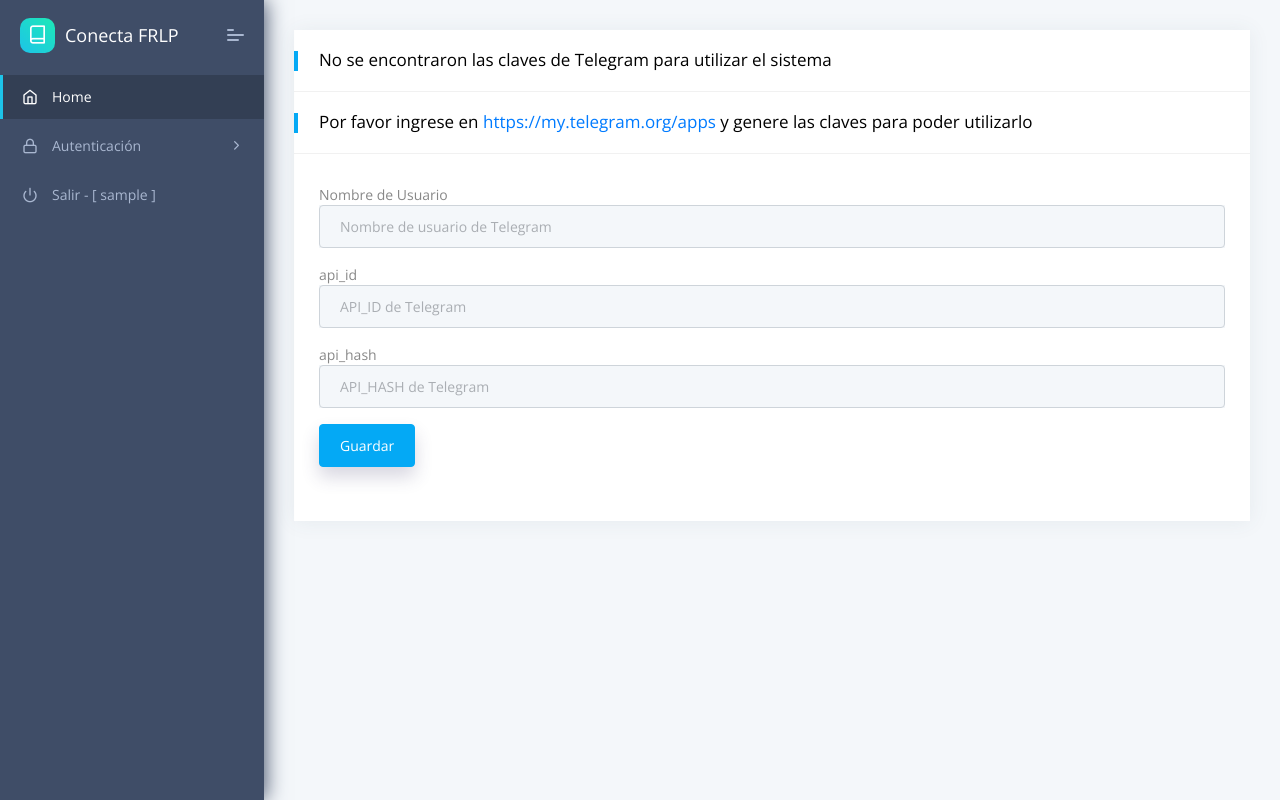
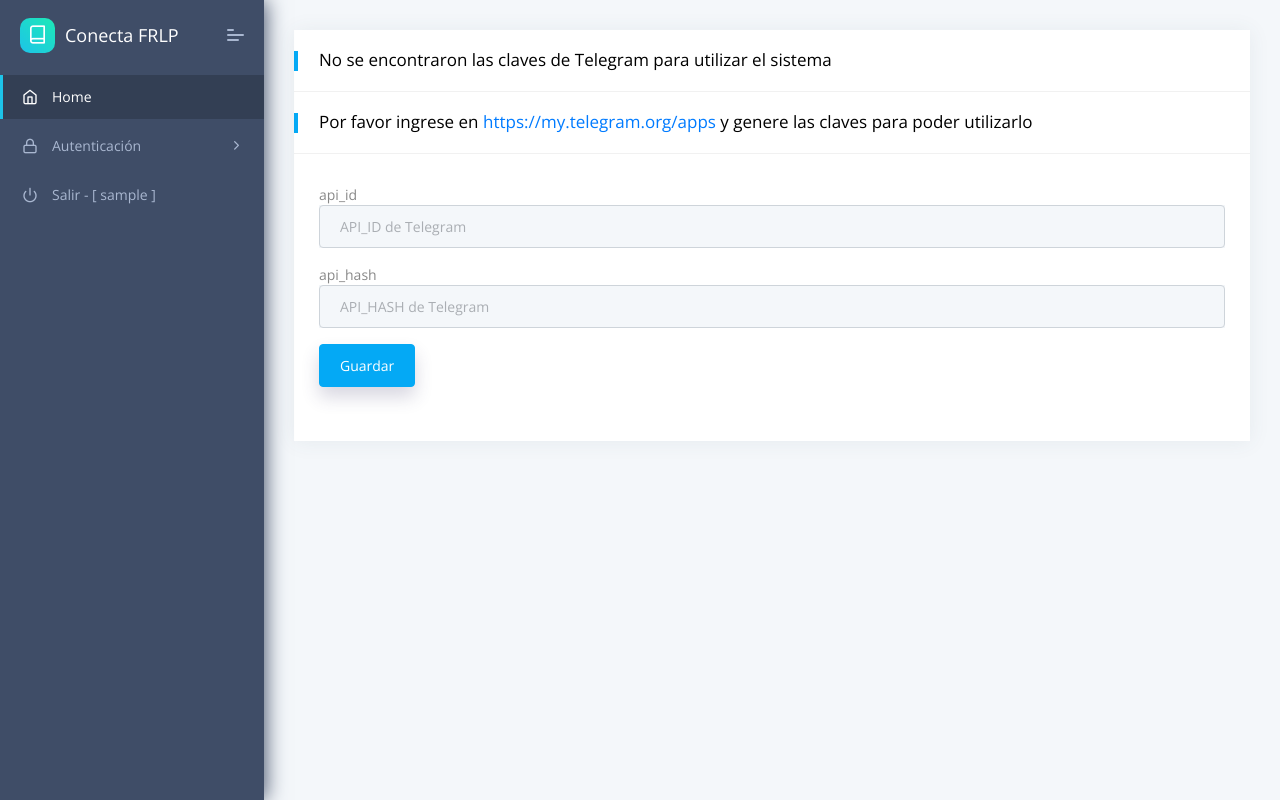
Before and after one commit to diegomeretta/conectafrlp, a Django app: page / in a window 1280 px wide. Run offline with Django 3.2, Linux system fonts and the light colour scheme; the visitor is signed in with stand-in values (Sample User, id 1); data that the repository does not hold is empty; some libraries are stand-ins or nearby versions.

Commit message:
* Borrado de solicitud de usuario para apis

```diff
--- a/app/forms.py
+++ b/app/forms.py
@@ -4,12 +4,8 @@ from .models import Usuario
 class AltaUsuarioForm(ModelForm):
     class Meta:
         model = Usuario
-        fields = "__all__"
+        fields = ["api_id", "api_hash"]
         widgets = {
-            'username': TextInput(attrs={
-                "placeholder" : "Nombre de usuario de Telegram",
-                "class": "form-control"
-            }),
             'api_id': TextInput(attrs={
                 "placeholder" : "API_ID de Telegram",
                 "class": "form-control"
--- a/app/views.py
+++ b/app/views.py
@@ -53,6 +53,7 @@ def solicitar_keys(request):
         form = AltaUsuarioForm(request.POST)
         if form.is_valid():
             usuario = form.save(commit=False)
+            usuario.username = request.user.username
             usuario.save()
 
             return redirect('/')
--- a/core/templates/solicitar_keys.html
+++ b/core/templates/solicitar_keys.html
@@ -27,10 +27,6 @@
                                 <div class="card-body">
                                     <form role="form" method="post" action="solicitarkeys">
                                         {% csrf_token %}
-                                        Nombre de Usuario
-                                        <div class="input-group mb-3">
-                                            {{ form.username }}
-                                        </div>
                                         api_id
                                         <div class="input-group mb-3">
                                             {{ form.api_id }}
```
